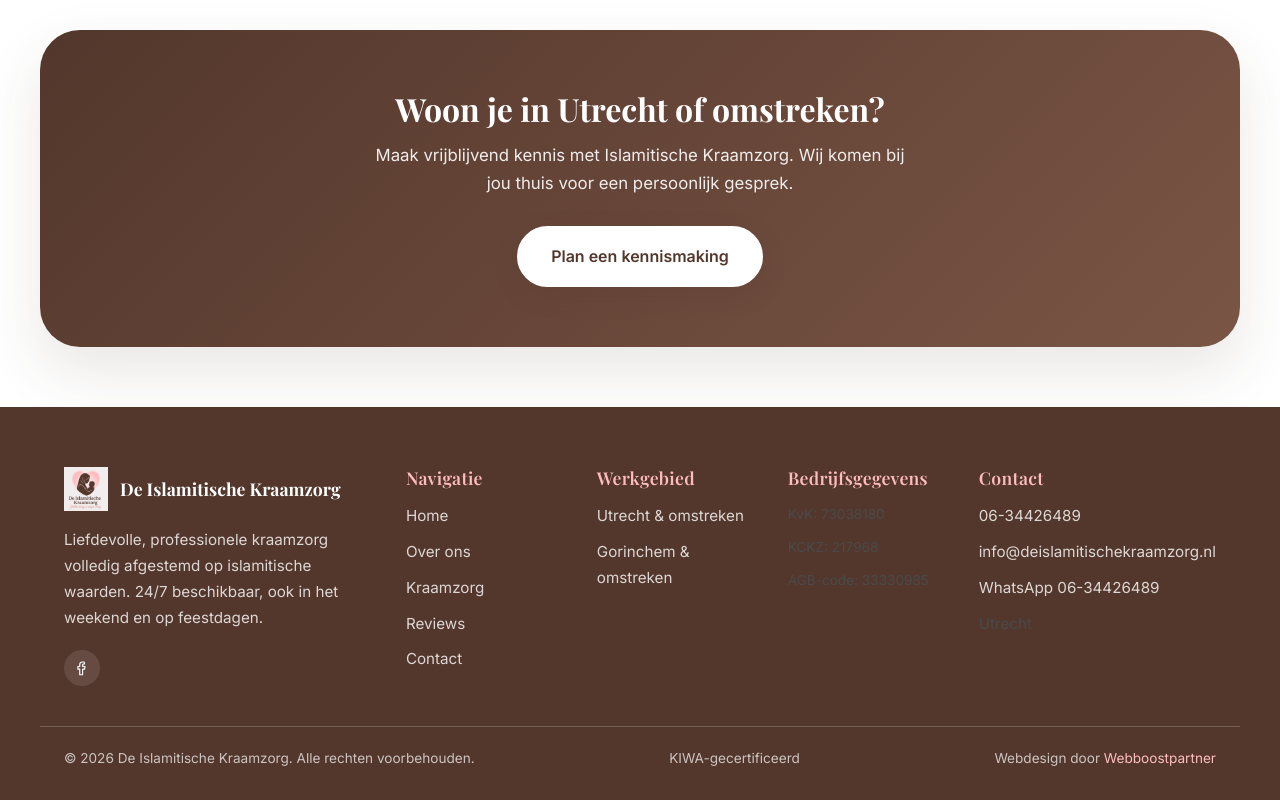
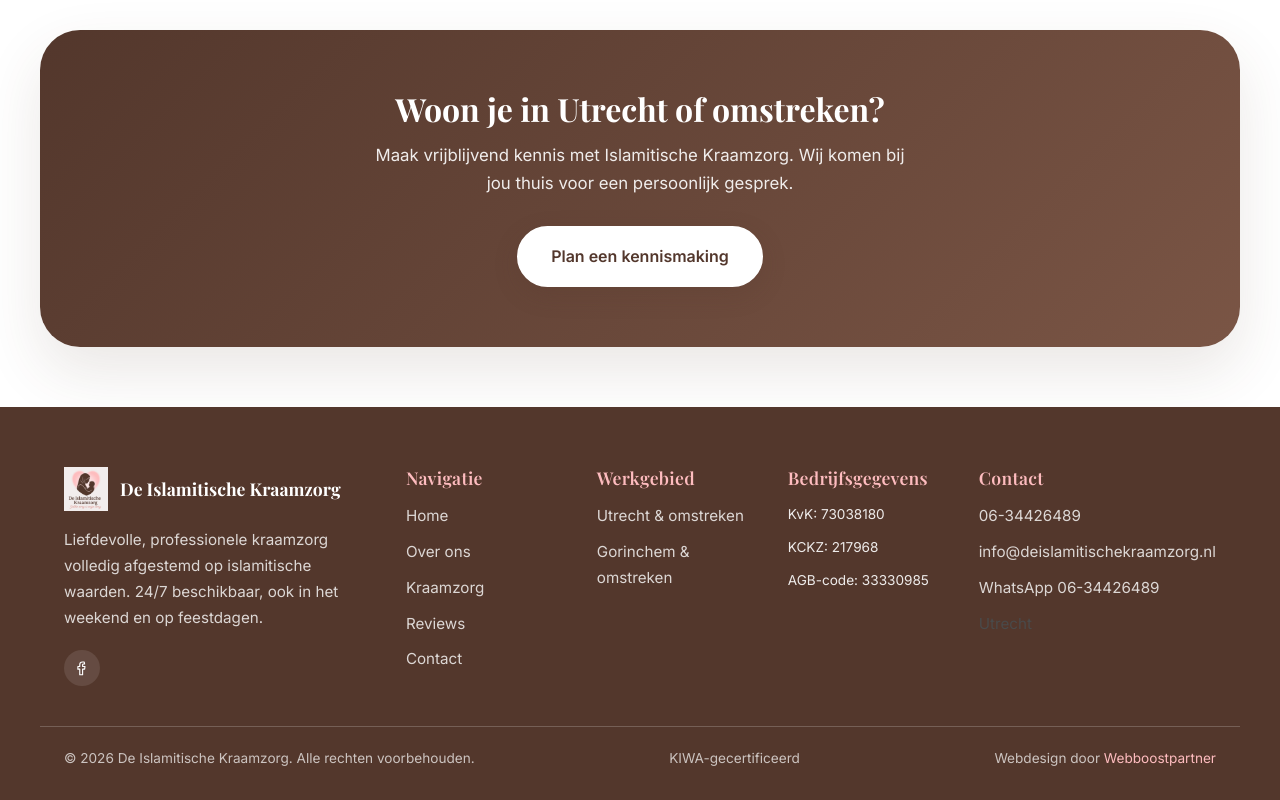
Before and after one commit to Maximustopdeals/De-Islamitische-Kraamzorg, a Next.js app: page / in a window 1280 px wide. Shown: the part 3925-4725 px from the top of the page. Built offline with nearby package versions, Linux system fonts and the light colour scheme; a web font is replaced by a local one.

Commit message:
Clean up globals.css by removing comments and rules
Removed commented sections and unnecessary CSS rules to clean up the globals.css file.

```diff
--- a/src/app/globals.css
+++ b/src/app/globals.css
@@ -1,19 +1,9 @@
-/* =========================================================
-   De Islamitische Kraamzorg - globals.css
-   Huisstijl overgenomen van WordPress, structuur BEM (Next.js)
-   Bruin #53372c · Roze #febcbf · Roze-rood #f38d92
-   ========================================================= */
-
-/* =========================================================
-   1. DESIGN TOKENS
-   ========================================================= */
 :root {
   --primary:      #53372c;
   --primary-dark: #7a5545;
   --secondary:    #f38d92;
   --accent:       #febcbf;
   --accent-dark:  #f7a3a8;
-
   --white:        #ffffff;
   --light-bg:     #fef8f5;
   --header-bg:    #fdf0f0;
@@ -22,28 +12,19 @@
   --star:         #f5a623;
   --whatsapp:     #25d366;
   --facebook:     #3b5998;
-
   --gradient:     linear-gradient(135deg, #febcbf, #f38d92);
   --cta-gradient: linear-gradient(135deg, #53372c, #7a5545);
-
   --font-serif:   var(--font-playfair), Georgia, serif;
   --font-sans:    var(--font-inter), system-ui, -apple-system, sans-serif;
-
   --radius:       20px;
   --radius-pill:  60px;
-
   --shadow-sm:    0 10px 30px rgba(0,0,0,0.05);
   --shadow-md:    0 20px 35px -10px rgba(0,0,0,0.1);
   --shadow-lg:    0 25px 60px rgba(83,55,44,0.12);
-
   --transition:   all 0.4s cubic-bezier(0.25, 0.46, 0.45, 0.94);
-
   --container:    1200px;
 }
 
-/* =========================================================
-   2. RESET EN BASIS
-   ========================================================= */
 *,
 *::before,
 *::after {
@@ -80,7 +61,6 @@ h4 { font-size: 1.2rem; font-weight: 700; }
 
 p, a, li {
   color: var(--gray-text);
-  /* Voorkomt dat lange teksten of nummers buiten het scherm lopen */
   overflow-wrap: break-word;
   word-wrap: break-word;
 }
@@ -93,7 +73,6 @@ a {
 
 img { max-width: 100%; height: auto; display: block; }
 
-/* Voorkomt dat losse SVG iconen gigantisch worden */
 svg:not(.ornament) {
   max-width: 32px;
   max-height: 32px;
@@ -120,7 +99,6 @@ svg:not(.ornament) {
 .text-center { text-align: center; }
 .accent { color: var(--secondary); }
 
-/* Voor screenreaders (Toegankelijkheid) */
 .sr-only {
   position: absolute;
   width: 1px;
@@ -133,9 +111,6 @@ svg:not(.ornament) {
   border: 0;
 }
 
-/* =========================================================
-   3. SKIP LINK
-   ========================================================= */
 .skip-link {
   position: absolute;
   top: -100px;
@@ -149,9 +124,6 @@ svg:not(.ornament) {
 }
 .skip-link:focus { top: 0; }
 
-/* =========================================================
-   4. HEADER
-   ========================================================= */
 .header {
   background: var(--header-bg);
   padding: 14px 0;
@@ -216,7 +188,6 @@ svg:not(.ornament) {
   color: var(--secondary);
 }
 
-/* Dropdown menu */
 .nav__group {
   position: relative;
 }
@@ -267,7 +238,6 @@ svg:not(.ornament) {
   min-width: auto;
 }
 
-/* Hamburger menu */
 .menu-toggle {
   display: none;
   background: none;
@@ -298,7 +268,6 @@ svg:not(.ornament) {
 .menu-toggle span::before { top: -8px; }
 .menu-toggle span::after { bottom: -8px; }
 
-/* Mobiel menu overlay */
 .mobile-nav {
   position: fixed;
   top: 0;
@@ -351,9 +320,6 @@ svg:not(.ornament) {
   color: var(--gray-text);
 }
 
-/* =========================================================
-   5. HERO
-   ========================================================= */
 .hero {
   position: relative;
   padding: 100px 0 80px;
@@ -416,7 +382,6 @@ svg:not(.ornament) {
   justify-content: center;
 }
 
-/* Hero media en badge */
 .hero__media { position: relative; }
 
 .hero__media .frame {
@@ -451,9 +416,6 @@ svg:not(.ornament) {
   font-family: var(--font-serif);
 }
 
-/* =========================================================
-   6. BUTTONS
-   ========================================================= */
 .btn {
   display: inline-flex;
   align-items: center;
@@ -517,9 +479,6 @@ svg:not(.ornament) {
   box-shadow: 0 12px 30px rgba(37, 211, 102, 0.35);
 }
 
-/* =========================================================
-   7. SECTIONS (basis)
-   ========================================================= */
 .section {
   padding: 80px 0;
 }
@@ -559,7 +518,6 @@ svg:not(.ornament) {
   text-align: center;
 }
 
-/* Label (boven koppen) */
 .label {
   display: inline-block;
   font-size: 0.8rem;
@@ -575,9 +533,6 @@ svg:not(.ornament) {
   text-align: center;
 }
 
-/* =========================================================
-   8. SPLIT LAYOUT (intro en afbeelding)
-   ========================================================= */
 .split {
   display: grid;
   grid-template-columns: 1fr 1fr;
@@ -616,9 +571,6 @@ svg:not(.ornament) {
   object-fit: cover;
 }
 
-/* =========================================================
-   9. GRIDS EN CARDS
-   ========================================================= */
 .grid {
   display: grid;
   gap: 30px;
@@ -678,7 +630,6 @@ svg:not(.ornament) {
   line-height: 1.7;
 }
 
-/* Notitie blok (voor flexibiliteit / prijzen) */
 .note {
   text-align: center;
   background: var(--white);
@@ -693,9 +644,6 @@ svg:not(.ornament) {
 
 .note strong { color: var(--primary); }
 
-/* =========================================================
-   10. TRUST BAR
-   ========================================================= */
 .trust {
   background: var(--white);
   padding: 40px 0;
@@ -751,9 +699,6 @@ svg:not(.ornament) {
   color: var(--gray-text);
 }
 
-/* =========================================================
-   11. REGIO CARDS (werkgebieden)
-   ========================================================= */
 .region-card {
   background: var(--white);
   padding: 36px 28px;
@@ -815,9 +760,6 @@ svg:not(.ornament) {
   background: var(--accent);
 }
 
-/* =========================================================
-   12. REGIO PAGINA'S (content blokken)
-   ========================================================= */
 .regio-sections {
   padding: 40px 0;
 }
@@ -932,9 +874,6 @@ svg:not(.ornament) {
   margin-top: 24px;
 }
 
-/* =========================================================
-   13. CTA BANNER
-   ========================================================= */
 .cta-banner {
   background: var(--cta-gradient);
   text-align: center;
@@ -972,9 +911,6 @@ svg:not(.ornament) {
   border-color: var(--accent);
 }
 
-/* =========================================================
-   14. FOOTER
-   ========================================================= */
 .footer {
   background: var(--primary);
   color: var(--white);
@@ -1031,9 +967,10 @@ svg:not(.ornament) {
   color: var(--accent);
 }
 
-.footer__legal {
+.footer__legal,
+.footer__legal li {
   font-size: 0.85rem;
-  color: rgba(255,255,255,0.6);
+  color: rgba(255, 255, 255, 0.9);
 }
 
 .footer__social {
@@ -1082,9 +1019,6 @@ svg:not(.ornament) {
   text-decoration: underline;
 }
 
-/* =========================================================
-   15. ORNAMENT
-   ========================================================= */
 .ornament {
   position: absolute;
   bottom: -1px;
@@ -1098,9 +1032,6 @@ svg:not(.ornament) {
   display: block;
 }
 
-/* =========================================================
-   16. REVEAL ANIMATIES
-   ========================================================= */
 .reveal {
   opacity: 0;
   transform: translateY(30px);
@@ -1119,9 +1050,6 @@ svg:not(.ornament) {
   transform: none;
 }
 
-/* =========================================================
-   17. FORMULIER
-   ========================================================= */
 .form {
   display: flex;
   flex-direction: column;
@@ -1234,10 +1162,6 @@ svg:not(.ornament) {
   color: #c62828;
 }
 
-/* =========================================================
-   18. WIDGETS (WhatsApp & Sticky CTA & BackToTop)
-   ========================================================= */
-/* Sticky CTA (standaard verborgen op desktop) */
 .sticky-cta {
   display: none;
   position: fixed;
@@ -1259,7 +1183,6 @@ svg:not(.ornament) {
   margin: 0;
 }
 
-/* WhatsApp Widget */
 .wa-widget {
   position: fixed;
   bottom: 24px;
@@ -1393,11 +1316,11 @@ svg:not(.ornament) {
   background: #20b85a;
 }
 
-/* Back to Top knop */
 .back-to-top {
   position: fixed;
-  bottom: 96px; /* Boven de WhatsApp knop op desktop */
-  right: 28px;
+  bottom: 24px;
+  left: 24px;
+  right: auto;
   width: 48px;
   height: 48px;
   border-radius: 50%;
@@ -1433,10 +1356,6 @@ svg:not(.ornament) {
   height: 24px;
 }
 
-/* =========================================================
-   19. EXTRA PAGINA ELEMENTEN (Kraamzorg, FAQ, Quote)
-   ========================================================= */
-/* Stappen */
 .steps {
   display: grid;
   gap: 24px;
@@ -1463,7 +1382,6 @@ svg:not(.ornament) {
   line-height: 1;
 }
 
-/* Prijzen */
 .price-row {
   display: grid;
   grid-template-columns: repeat(3, 1fr);
@@ -1492,7 +1410,6 @@ svg:not(.ornament) {
   font-size: 0.95rem;
 }
 
-/* Quote */
 .quote {
   max-width: 800px;
   margin: 0 auto;
@@ -1528,7 +1445,6 @@ svg:not(.ornament) {
   letter-spacing: 0.1em;
 }
 
-/* FAQ */
 .faq {
   max-width: 800px;
   margin: 0 auto;
@@ -1579,9 +1495,6 @@ svg:not(.ornament) {
   line-height: 1.7;
 }
 
-/* =========================================================
-   20. RESPONSIVE
-   ========================================================= */
 @media (max-width: 992px) {
   .hero { padding: 80px 0 60px; }
   .hero__vertical { display: none; }
@@ -1625,8 +1538,6 @@ svg:not(.ornament) {
 
   .form { padding: 24px 16px; }
 
-  /* === FIXES VOOR DE WIDGETS OP MOBIEL === */
-
   .sticky-cta {
     display: flex;
   }
@@ -1638,10 +1549,10 @@ svg:not(.ornament) {
 
   .wa-popup { width: calc(100vw - 32px); max-width: 320px; }
 
-  /* Plaats de Back to Top knop op mobiel BOVEN de WhatsApp knop */
   .back-to-top {
-    bottom: 165px; /* 85px (WhatsApp) + 60px (hoogte) + 20px (ruimte) */
-    right: 22px;
+    bottom: 85px;
+    left: 16px;
+    right: auto;
     width: 44px;
     height: 44px;
   }
```
